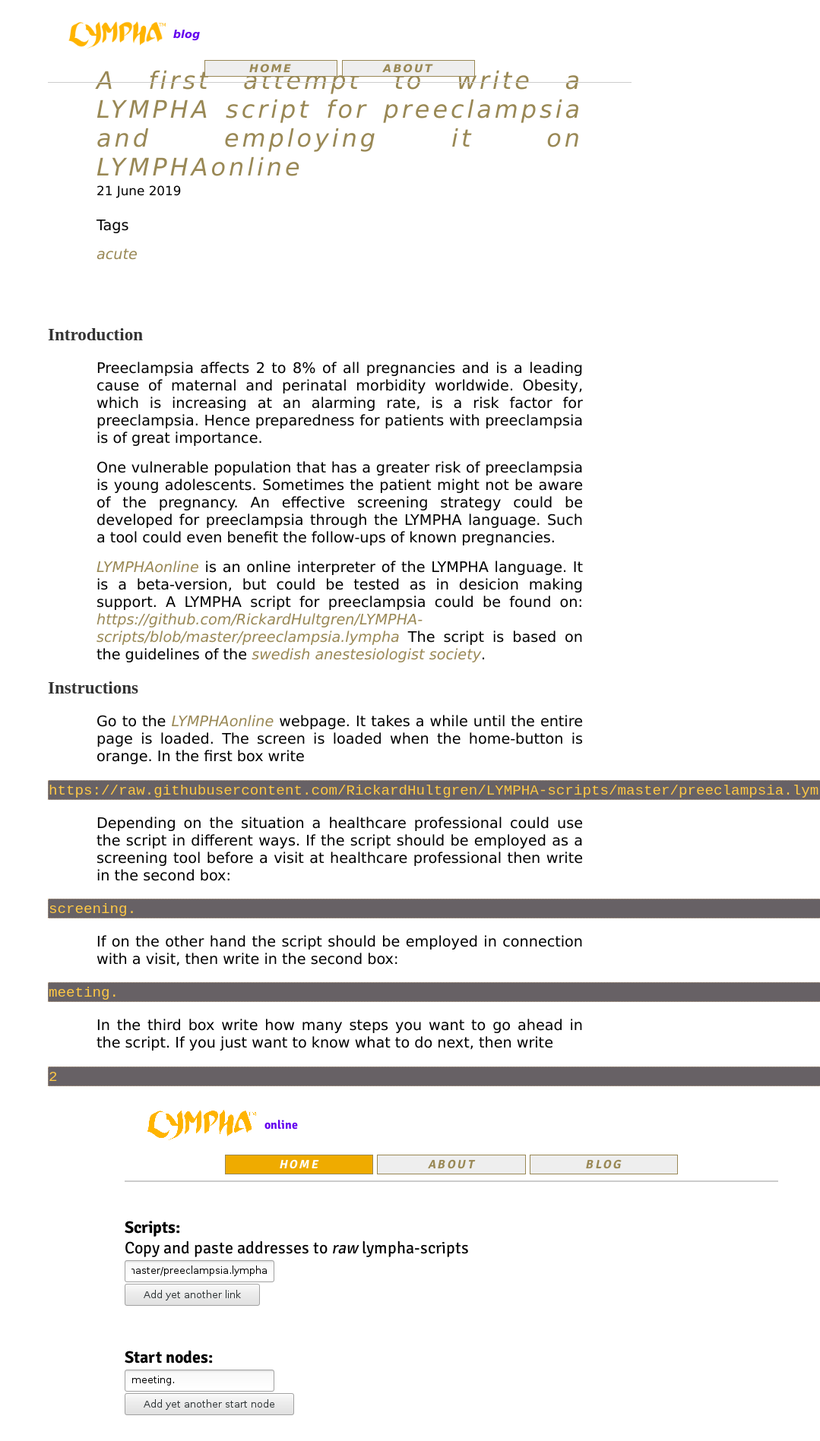
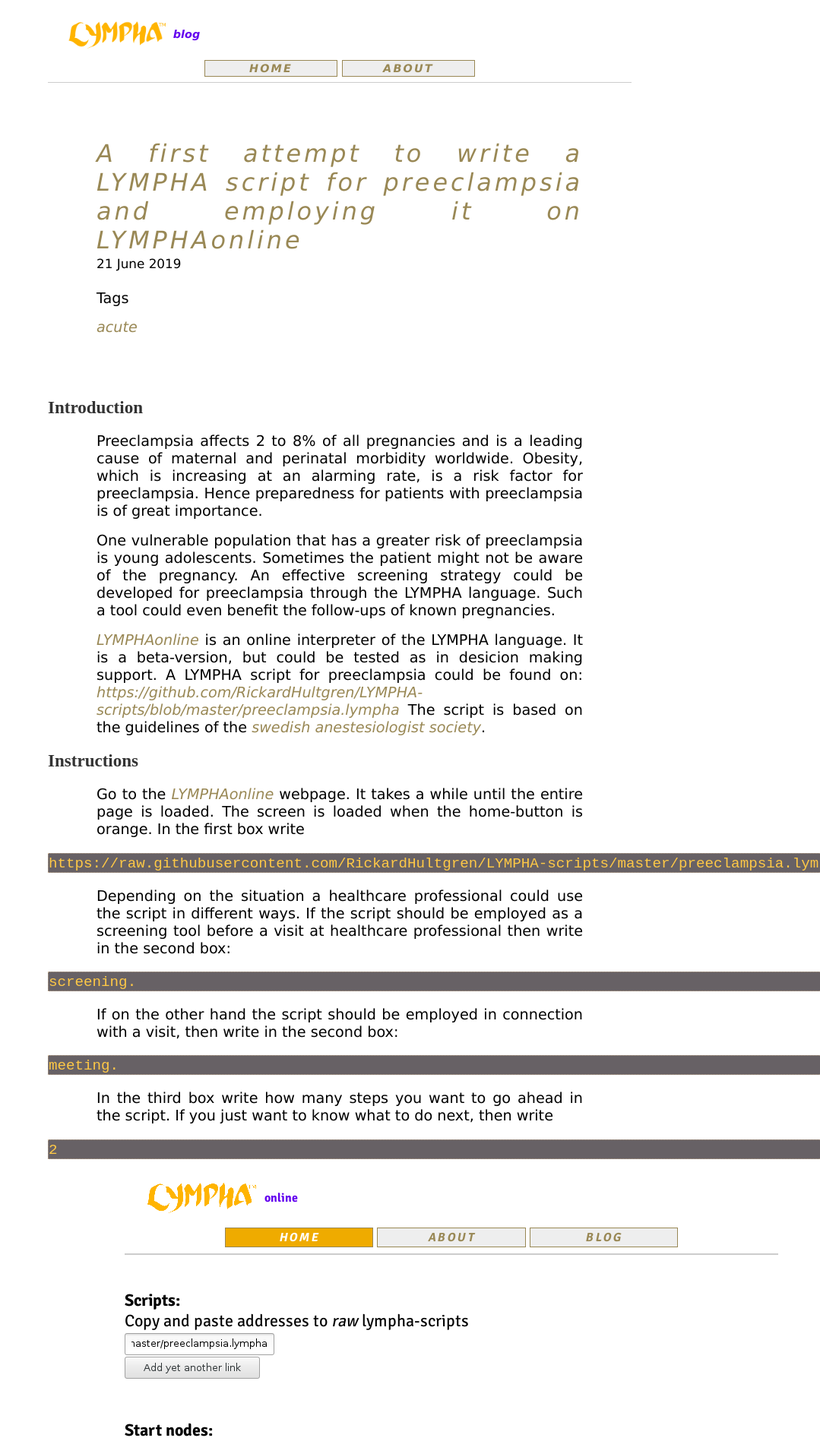
Before and after one commit to RickardHultgren/lymphablog, a Jekyll site: the page built from _posts/2019-06-21-preeclampsia.md, in a window 1280 px wide. Shown: the top 1897 px of the page at 76% size, without its empty margins (201-1280 px from the left). Built offline with Jekyll 4.4.1, drawn with Linux system fonts in a browser that asks for light colours; some web fonts are replaced; a script that is not in the unit is left out.

Commit message:
Update post.html

```diff
--- a/_layouts/post.html
+++ b/_layouts/post.html
@@ -27,8 +27,8 @@
 <hr style="z-index:1;position:relative;" /></div>
 
     <title>{{ page.title }}</title>
-<p style="container">
-  <a style="font-weight:normal;font-size:1.66em;letter-spacing:.125em;margin-top:3em; text-align:left;" href=" "/lymphablog{{page.url}}" >{{ page.title }}</a><br>
+<p style="margin-top:5em;">
+  <a style="font-weight:normal;font-size:1.66em;letter-spacing:.125em; text-align:left;" href=" "/lymphablog{{page.url}}" >{{ page.title }}</a><br>
     <span style="font-size:.875em;margin-bottom:1em;align:left;">{{ page.date | date: "%-d %B %Y" }}</span><br><br>
 Tags<br>
 {% assign post = page %} {% include post_tags.html %}
```
